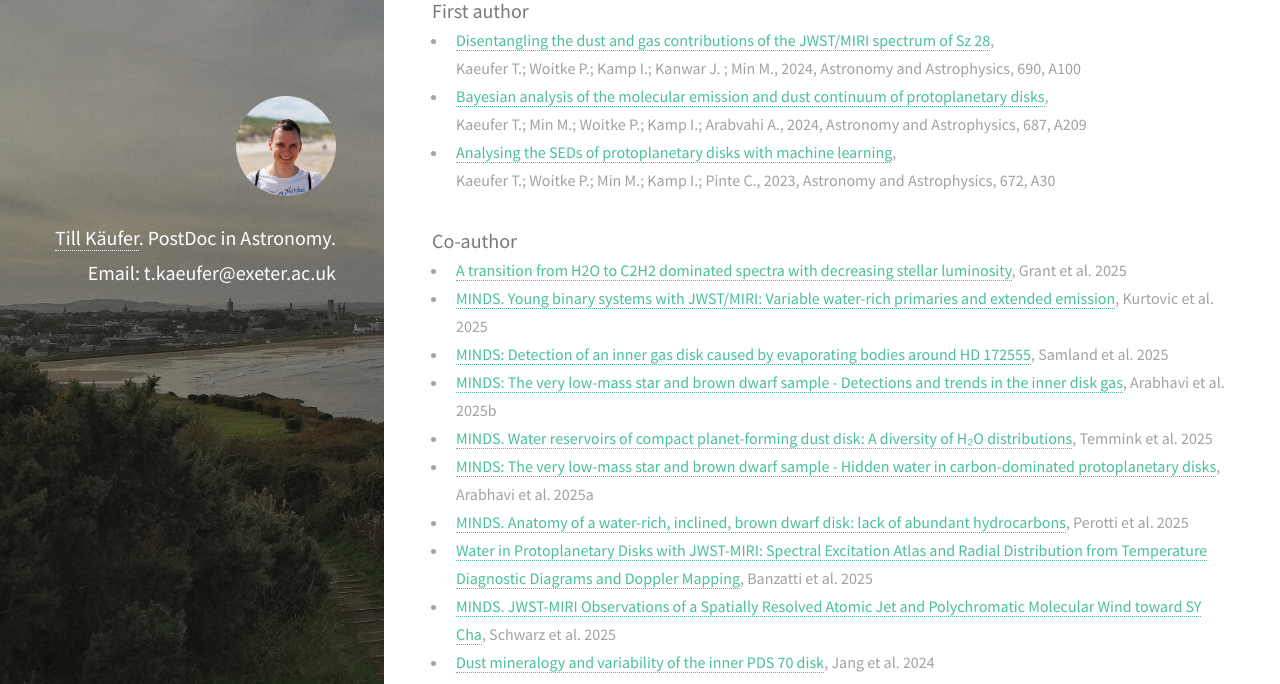
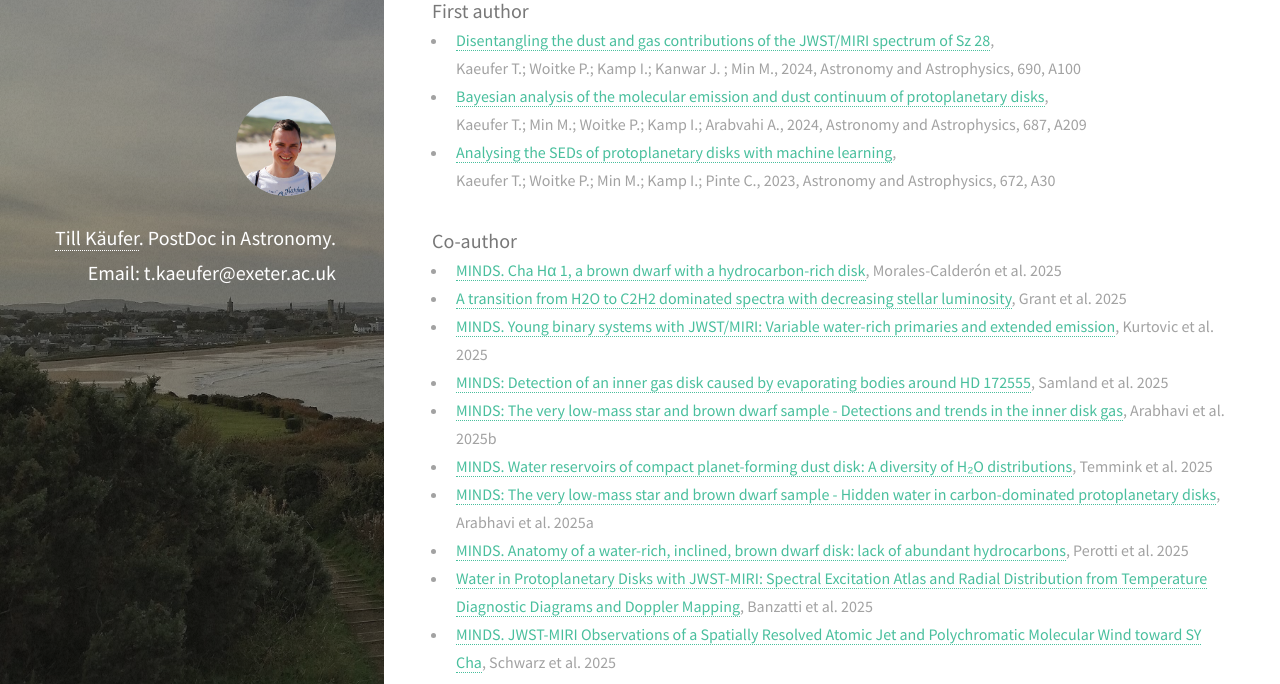
Before and after one commit to tillkaeufer/tillkaeufer.github.io, a Jekyll site: the page built from _posts/2020-10-06-publications.markdown, in a window 1280 px wide and 900 px high, scrolled down 876 px, cut to the strip 0-684 px from the top of the window. Built offline with Jekyll 4.4.1, drawn with Linux system fonts in a browser that asks for light colours; nearby versions of some CDN libraries.

Commit message:
marias paper

```diff
--- a/_posts/2020-10-06-publications.markdown
+++ b/_posts/2020-10-06-publications.markdown
@@ -20,6 +20,7 @@ Kaeufer T.; Woitke P.; Min M.; Kamp I.; Pinte C., 2023, Astronomy and Astrophysi
 
 ### Co-author
 
++ [MINDS. Cha Hα 1, a brown dwarf with a hydrocarbon-rich disk](https://arxiv.org/abs/2508.05155){:target="_blank"}, Morales-Calderón et al. 2025
 + [A transition from H2O to C2H2 dominated spectra with decreasing stellar luminosity](https://arxiv.org/abs/2508.04692){:target="_blank"}, Grant et al. 2025
 + [MINDS. Young binary systems with JWST/MIRI: Variable water-rich primaries and extended emission](https://arxiv.org/abs/2508.02576){:target="_blank"}, Kurtovic et al. 2025
 + [MINDS: Detection of an inner gas disk caused by evaporating bodies around HD 172555](https://arxiv.org/pdf/2506.09976){:target="_blank"}, Samland et al. 2025
```
